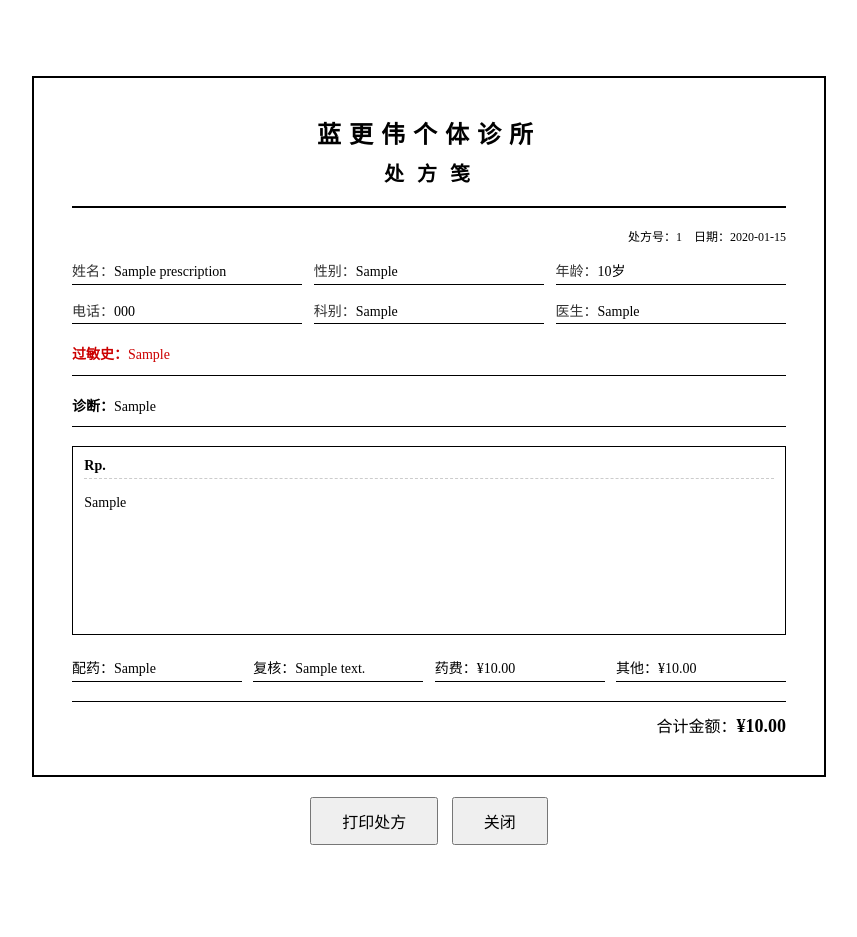
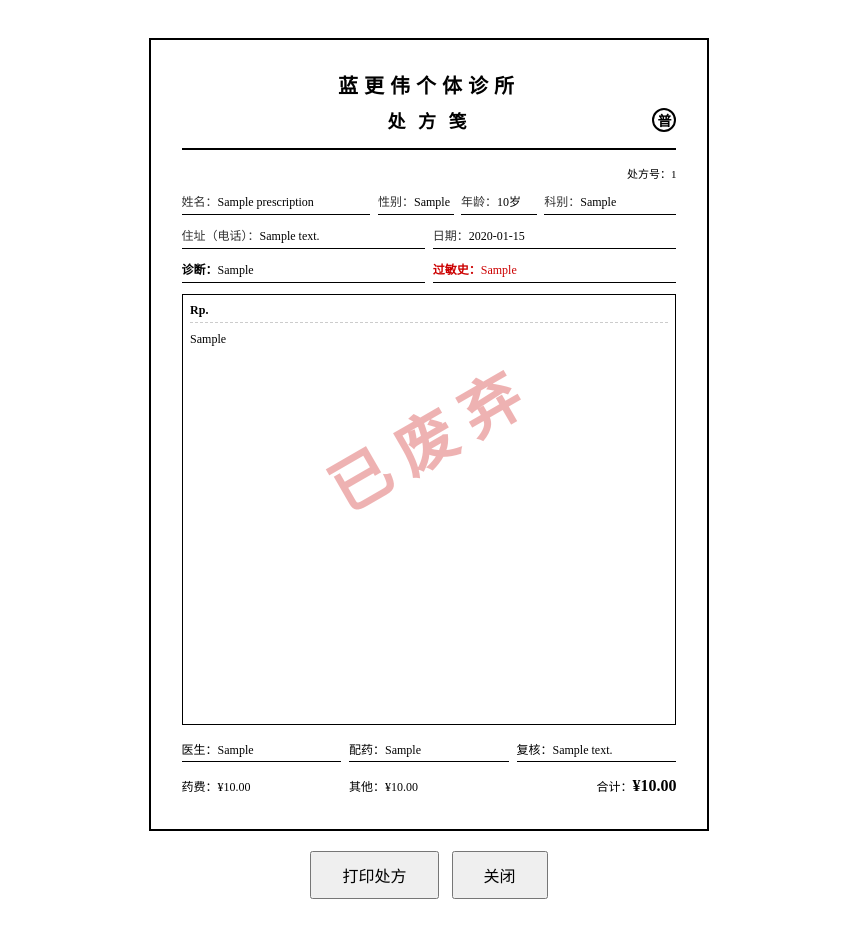
Before and after one commit to Hsin-Lan/clinic_is, a Flask app: page /prescriptions/1/print in a window 1280 px wide. Shown: the whole page, without its empty margins (211-1068 px from the left). Before the commit the page ends 845 px from the top, so only its background shows below. Run offline with Flask 3, Linux system fonts and the light colour scheme; tables that the repository leaves empty hold one stand-in row (values such as "Sample post").

Commit message:
优化处方显示

```diff
--- a/app.py
+++ b/app.py
@@ -170,36 +170,13 @@ def prescription_add():
     drugs = Drug.query.filter_by(is_common=True).all()
     return render_template('prescriptions/form.html', patient=patient, drugs=drugs, prescription=None, today=datetime.now().strftime('%Y-%m-%d'))
 
-@app.route('/prescriptions/<int:id>/edit', methods=['GET', 'POST'])
-def prescription_edit(id):
+@app.route('/prescriptions/<int:id>/void', methods=['POST'])
+def prescription_void(id):
+    """废弃处方"""
     prescription = Prescription.query.get_or_404(id)
-    if request.method == 'POST':
-        drug_fee = Decimal(request.form.get('drug_fee', '0') or '0')
-        other_fee = Decimal(request.form.get('other_fee', '0') or '0')
-
-        prescription.department = request.form.get('department', '').strip()
-        prescription.date = datetime.strptime(request.form.get('date'), '%Y-%m-%d').date() if request.form.get('date') else prescription.date
-        prescription.diagnosis = request.form.get('diagnosis', '').strip()
-        prescription.prescription = request.form.get('prescription', '').strip()
-        prescription.doctor = request.form.get('doctor', '').strip()
-        prescription.dispenser = request.form.get('dispenser', '').strip()
-        prescription.reviewer = request.form.get('reviewer', '').strip()
-        prescription.drug_fee = drug_fee
-        prescription.other_fee = other_fee
-        prescription.total_fee = drug_fee + other_fee
-        db.session.commit()
-        flash('处方更新成功', 'success')
-        return redirect(url_for('prescriptions'))
-
-    drugs = Drug.query.filter_by(is_common=True).all()
-    return render_template('prescriptions/form.html', prescription=prescription, drugs=drugs, patient=None, today=datetime.now().strftime('%Y-%m-%d'))
-
-@app.route('/prescriptions/<int:id>/delete', methods=['POST'])
-def prescription_delete(id):
-    prescription = Prescription.query.get_or_404(id)
-    db.session.delete(prescription)
+    prescription.is_void = True
     db.session.commit()
-    flash('处方删除成功', 'success')
+    flash('处方已废弃', 'warning')
     return redirect(url_for('prescriptions'))
 
 @app.route('/prescriptions/<int:id>/print')
--- a/models.py
+++ b/models.py
@@ -43,6 +43,7 @@ class Prescription(db.Model):
     drug_fee = db.Column(db.Numeric(10, 2), default=0, comment='药费')
     other_fee = db.Column(db.Numeric(10, 2), default=0, comment='其他费用')
     total_fee = db.Column(db.Numeric(10, 2), default=0, comment='合计')
+    is_void = db.Column(db.Boolean, default=False, comment='是否废弃')
     created_at = db.Column(db.DateTime, default=datetime.now, comment='创建时间')
 
     def __repr__(self):
--- a/templates/prescriptions/print.html
+++ b/templates/prescriptions/print.html
@@ -7,43 +7,80 @@
         * { margin: 0; padding: 0; box-sizing: border-box; }
         body {
             font-family: "SimSun", "宋体", serif;
-            font-size: 14px;
-            padding: 20mm;
+            font-size: 12px;
+            padding: 10mm;
             background: #fff;
         }
         .prescription-paper {
-            width: 210mm;
-            min-height: 140mm;
+            width: 148mm;
+            min-height: 210mm;
             border: 2px solid #000;
-            padding: 10mm;
+            padding: 8mm;
             margin: 0 auto;
+            position: relative;
+            display: flex;
+            flex-direction: column;
+        }
+        .void-watermark {
+            position: absolute;
+            top: 50%;
+            left: 50%;
+            transform: translate(-50%, -50%) rotate(-30deg);
+            font-size: 60px;
+            color: rgba(200, 0, 0, 0.3);
+            font-weight: bold;
+            letter-spacing: 15px;
+            pointer-events: none;
+            z-index: 10;
         }
         .header {
             text-align: center;
             border-bottom: 2px solid #000;
-            padding-bottom: 5mm;
-            margin-bottom: 5mm;
+            padding-bottom: 4mm;
+            margin-bottom: 4mm;
+            position: relative;
         }
         .header h1 {
-            font-size: 24px;
+            font-size: 20px;
             font-weight: bold;
-            letter-spacing: 8px;
+            letter-spacing: 6px;
+        }
+        .header .subtitle-row {
+            display: flex;
+            justify-content: center;
+            align-items: center;
+            position: relative;
+            margin-top: 2mm;
         }
         .header .subtitle {
+            font-size: 18px;
+            font-weight: bold;
+            letter-spacing: 4px;
+        }
+        .header .type-badge {
+            position: absolute;
+            right: 0;
+            width: 24px;
+            height: 24px;
+            border: 2px solid #000;
+            border-radius: 50%;
+            display: flex;
+            align-items: center;
+            justify-content: center;
             font-size: 14px;
-            margin-top: 2mm;
+            font-weight: bold;
         }
         .rx-number {
             text-align: right;
-            font-size: 12px;
-            margin-bottom: 3mm;
+            font-size: 11px;
+            margin-bottom: 2mm;
         }
         .info-grid {
             display: grid;
-            grid-template-columns: 1fr 1fr 1fr;
-            gap: 3mm;
-            margin-bottom: 5mm;
-            font-size: 14px;
+            grid-template-columns: 2fr 0.8fr 0.8fr 1.4fr;
+            gap: 2mm;
+            margin-bottom: 2mm;
+            font-size: 12px;
         }
         .info-grid div {
             border-bottom: 1px solid #000;
@@ -53,117 +90,155 @@
             font-weight: normal;
             color: #333;
         }
+        .info-grid-2 {
+            display: grid;
+            grid-template-columns: 1fr 1fr;
+            gap: 2mm;
+            margin-bottom: 2mm;
+            font-size: 12px;
+        }
+        .info-grid-2 div {
+            border-bottom: 1px solid #000;
+            padding: 1mm 0;
+        }
+        .info-grid-2 label {
+            font-weight: normal;
+            color: #333;
+        }
+        .info-grid-3 {
+            display: grid;
+            grid-template-columns: 1fr 1fr;
+            gap: 2mm;
+            margin-bottom: 3mm;
+            font-size: 12px;
+        }
+        .info-grid-3 div {
+            border-bottom: 1px solid #000;
+            padding: 1mm 0;
+        }
+        .info-grid-3 label {
+            font-weight: bold;
+        }
         .allergy-section {
-            margin-bottom: 5mm;
-            border-bottom: 1px solid #000;
-            padding-bottom: 3mm;
             color: #c00;
         }
         .allergy-section label {
             font-weight: bold;
             color: #c00;
         }
-        .diagnosis-section {
-            margin-bottom: 5mm;
-            border-bottom: 1px solid #000;
-            padding-bottom: 3mm;
-        }
         .diagnosis-section label {
             font-weight: bold;
         }
         .prescription-section {
-            min-height: 50mm;
-            margin-bottom: 5mm;
+            flex: 1;
+            margin-bottom: 3mm;
             border: 1px solid #000;
-            padding: 3mm;
+            padding: 2mm;
         }
         .prescription-section h3 {
-            font-size: 14px;
+            font-size: 12px;
             font-weight: bold;
-            margin-bottom: 3mm;
+            margin-bottom: 2mm;
             border-bottom: 1px dashed #ccc;
             padding-bottom: 1mm;
         }
         .prescription-content {
             white-space: pre-wrap;
-            line-height: 1.8;
+            line-height: 1.6;
+            font-size: 12px;
         }
         .footer-grid {
             display: grid;
-            grid-template-columns: repeat(4, 1fr);
-            gap: 3mm;
-            margin-bottom: 5mm;
-            font-size: 14px;
+            grid-template-columns: repeat(3, 1fr);
+            gap: 2mm;
+            margin-bottom: 3mm;
+            font-size: 12px;
         }
         .footer-grid div {
             border-bottom: 1px solid #000;
             padding: 1mm 0;
         }
-        .fee-section {
+        .fee-grid {
+            display: grid;
+            grid-template-columns: repeat(3, 1fr);
+            gap: 2mm;
+            font-size: 12px;
+        }
+        .fee-grid div {
+            padding: 1mm 0;
+        }
+        .fee-grid .total {
             text-align: right;
+        }
+        .fee-grid .total span {
+            font-weight: bold;
             font-size: 16px;
-            margin-top: 5mm;
-            padding-top: 3mm;
-            border-top: 1px solid #000;
-        }
-        .fee-section span {
-            font-weight: bold;
-            font-size: 18px;
         }
         @media print {
             body { padding: 0; }
             .prescription-paper {
                 border: 2px solid #000;
-                padding: 10mm;
+                padding: 8mm;
             }
             .no-print {
                 display: none !important;
+            }
+            @page {
+                size: A5;
+                margin: 0;
             }
         }
     </style>
 </head>
 <body>
     <div class="prescription-paper">
+        {% if prescription.is_void %}
+        <div class="void-watermark">已废弃</div>
+        {% endif %}
         <div class="header">
             <h1>蓝更伟个体诊所</h1>
-            <div class="subtitle" style="font-size: 20px; font-weight: bold; letter-spacing: 4px;">处 方 笺</div>
+            <div class="subtitle-row">
+                <span class="subtitle">处 方 笺</span>
+                <span class="type-badge">普</span>
+            </div>
         </div>
 
         <div class="rx-number">
-            处方号：{{ prescription.id }} &nbsp;&nbsp; 日期：{{ prescription.date }}
+            处方号：{{ prescription.id }}
         </div>
 
         <div class="info-grid">
             <div><label>姓名：</label>{{ prescription.patient_name }}</div>
-            <div><label>性别：</label>{{ prescription.patient.gender if prescription.patient else '-' }}</div>
-            <div><label>年龄：</label>{{ prescription.patient_age if prescription.patient_age else '-' }}岁</div>
-            <div><label>电话：</label>{{ prescription.patient_phone }}</div>
-            <div><label>科别：</label>{{ prescription.department or '-' }}</div>
-            <div><label>医生：</label>{{ prescription.doctor or '-' }}</div>
+            <div><label>性别：</label>{{ prescription.patient.gender if prescription.patient else '' }}</div>
+            <div><label>年龄：</label>{{ prescription.patient_age if prescription.patient_age else '' }}岁</div>
+            <div><label>科别：</label>{{ prescription.department or '' }}</div>
         </div>
 
-        <div class="allergy-section">
-            <label>过敏史：</label>{{ prescription.patient.allergy if prescription.patient and prescription.patient.allergy else '无' }}
+        <div class="info-grid-2">
+            <div><label>住址（电话）：</label>{{ prescription.patient.address if prescription.patient and prescription.patient.address else prescription.patient_phone }}</div>
+            <div><label>日期：</label>{{ prescription.date }}</div>
         </div>
 
-        <div class="diagnosis-section">
-            <label>诊断：</label>{{ prescription.diagnosis or '-' }}
+        <div class="info-grid-3">
+            <div class="diagnosis-section"><label>诊断：</label>{{ prescription.diagnosis or '' }}</div>
+            <div class="allergy-section"><label>过敏史：</label>{{ prescription.patient.allergy if prescription.patient and prescription.patient.allergy else '无' }}</div>
         </div>
 
         <div class="prescription-section">
             <h3>Rp.</h3>
-            <div class="prescription-content">{{ prescription.prescription or '-' }}</div>
+            <div class="prescription-content">{{ prescription.prescription or '' }}</div>
         </div>
 
         <div class="footer-grid">
+            <div><label>医生：</label>{{ prescription.doctor or '' }}</div>
             <div><label>配药：</label>{{ prescription.dispenser or '' }}</div>
             <div><label>复核：</label>{{ prescription.reviewer or '' }}</div>
+        </div>
+
+        <div class="fee-grid">
             <div><label>药费：</label>¥{{ prescription.drug_fee }}</div>
             <div><label>其他：</label>¥{{ prescription.other_fee }}</div>
-        </div>
-
-        <div class="fee-section">
-            合计金额：<span>¥{{ prescription.total_fee }}</span>
+            <div class="total">合计：<span>¥{{ prescription.total_fee }}</span></div>
         </div>
     </div>
 
```
Also changed, not shown: templates/prescriptions/form.html (+17 -40 lines), templates/prescriptions/list.html (+8 -2 lines).
